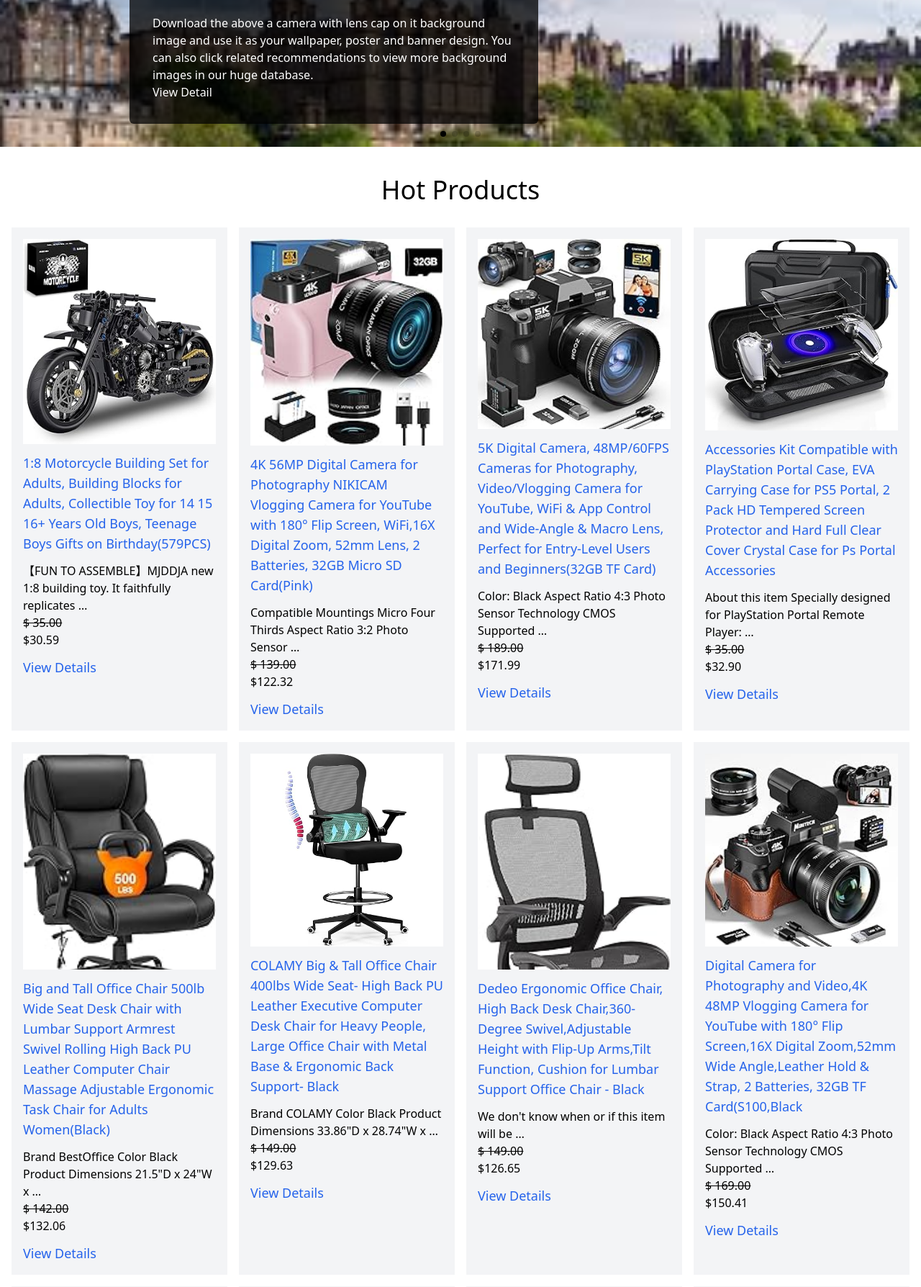
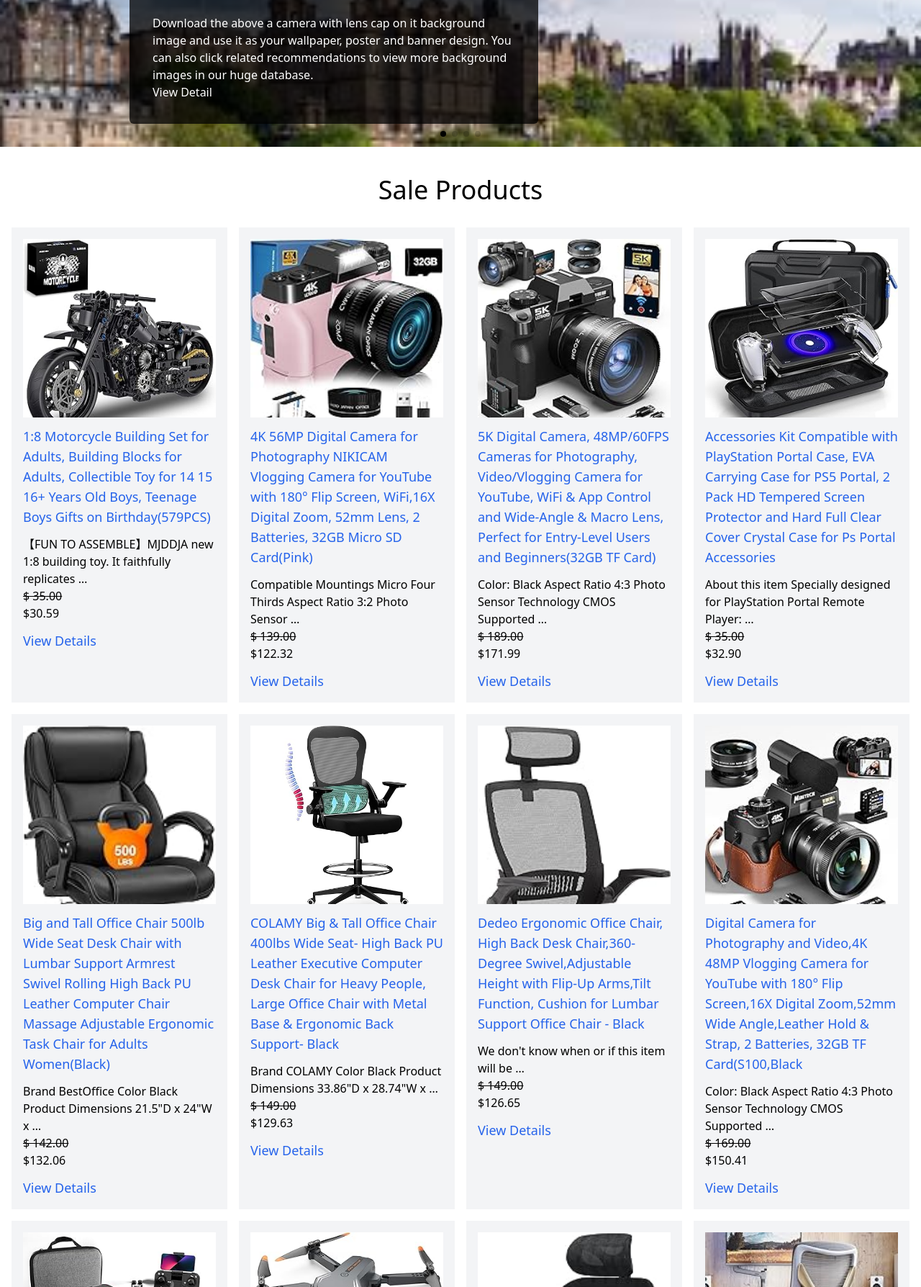
Before and after one commit to merymelikyan/StoreEVN, a Django app: page / in a window 1280 px wide. Shown: the part 386-2174 px from the top of the page at 72% size. Run offline with Django 5.2, Linux system fonts and the light colour scheme; data comes from the database, SQL or seed files in the repository; some libraries are stand-ins or nearby versions.

Commit message:
fixed index.html products issue

```diff
--- a/main/templates/main/index.html
+++ b/main/templates/main/index.html
@@ -56,18 +56,17 @@
 
 {% endblock header %}
 
-
 {% block content %}
   <main>
     <div class="container  mx-auto px-4 py-2">
-      <h2 class="text-4xl text-center my-8">Hot Products</h2>
-      <div class="flex gap-4 flex-wrap my-4">
+      <h2 class="text-4xl text-center my-8">Sale Products</h2>
+      <div class="grid gap-4 sm:grid-cols-1 md:grid-cols-2 lg:grid-cols-3 xl:grid-cols-4 my-4">
 
         {% for product in products %}
-          <div class="p-4 bg-gray-100 max-w-[300px]">
+          <div class="p-4 bg-gray-100">
             <a
               href="{{product.get_absolute_url}}"
-              class="block mb-2 max-w-[300px] max-h-[300px] overflow-hidden">
+              class="block mb-2 max-w-full max-h-[248px] overflow-hidden">
               {% if product.image %}
                 <img class="w-full h-full object-cover" src="{{product.image.url}}" alt="{{product.name}}">
 
```
